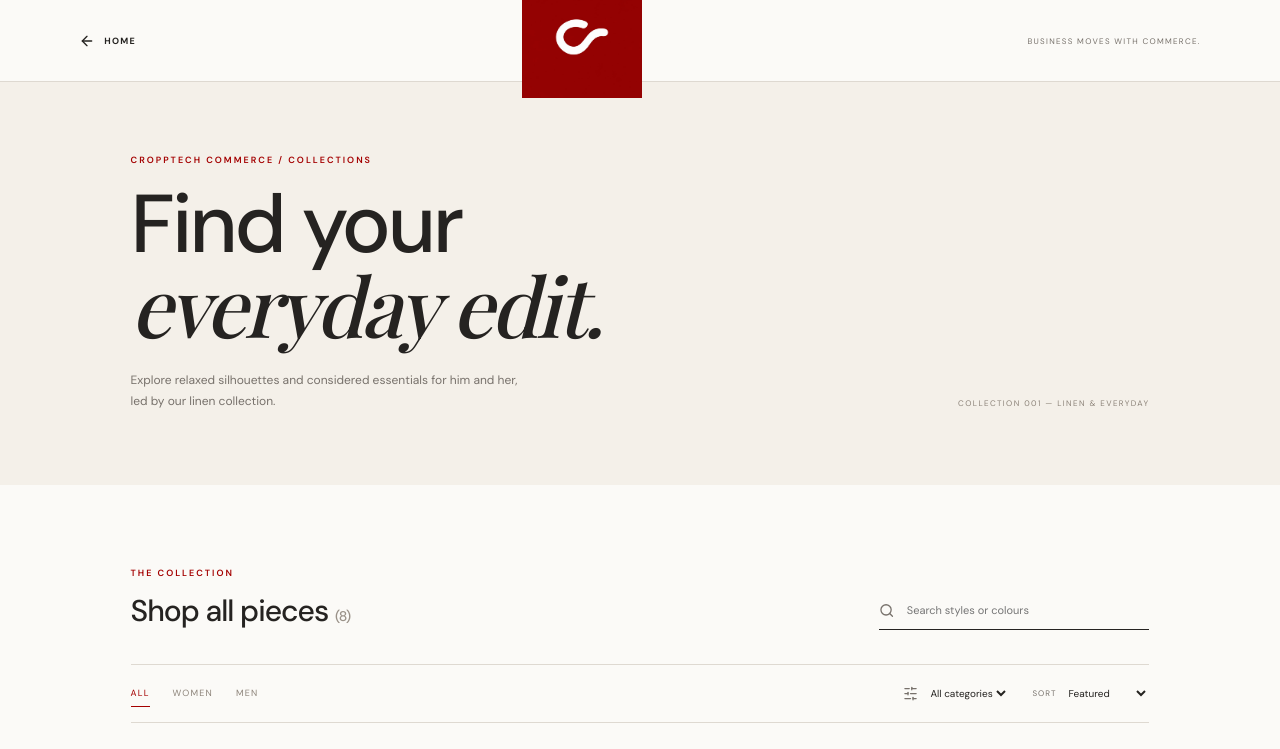
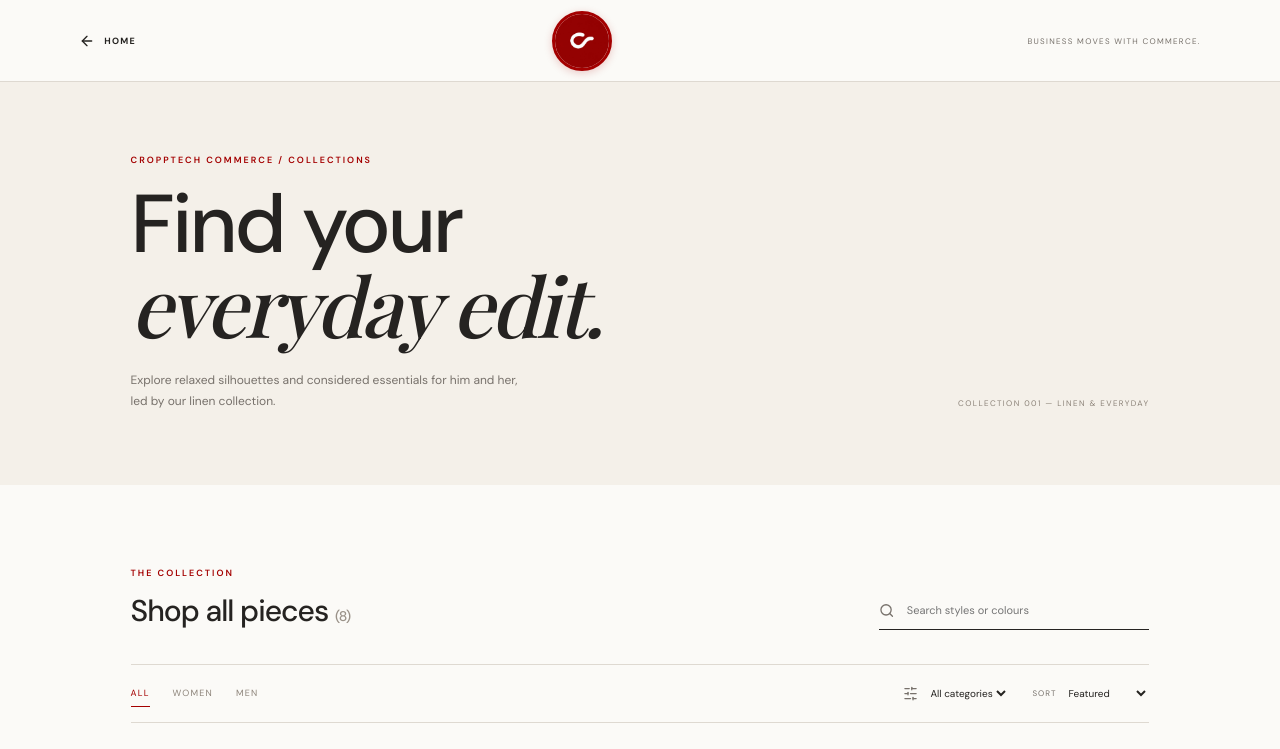
Before and after one commit to JACTech001/cropptech-commerce, a Next.js app: page /shop in a window 1280 px wide. Shown: the top 749 px of the page. Built offline with nearby package versions, Linux system fonts and the light colour scheme; grey boxes are pictures that could not be loaded; a web font is replaced by a local one.

Commit message:
Finish circular logo styling in shop header

```diff
--- a/app/globals.css
+++ b/app/globals.css
@@ -253,3 +253,8 @@ h1, h2, h3, p { margin-top: 0; }
   .brand-logo { width: 48px; height: 48px; justify-self: center; }
   .footer-brand-logo { width: 56px; height: 56px; }
 }
+
+
+/* Circular CroppTech logo in the shop header */
+.shop-brand-logo { display: flex; align-items: center; justify-content: center; width: 60px; height: 60px; }
+.shop-brand-logo img { display: block; width: 100%; height: 100%; object-fit: cover; border-radius: 50%; border: 3px solid var(--red); box-shadow: 0 2px 9px rgba(164,0,0,.2); }
```
